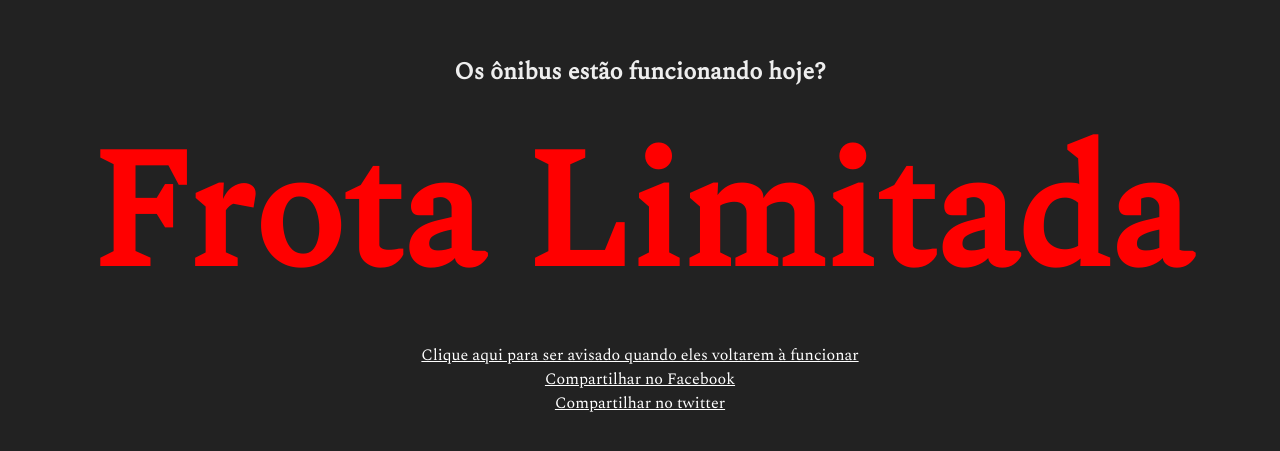
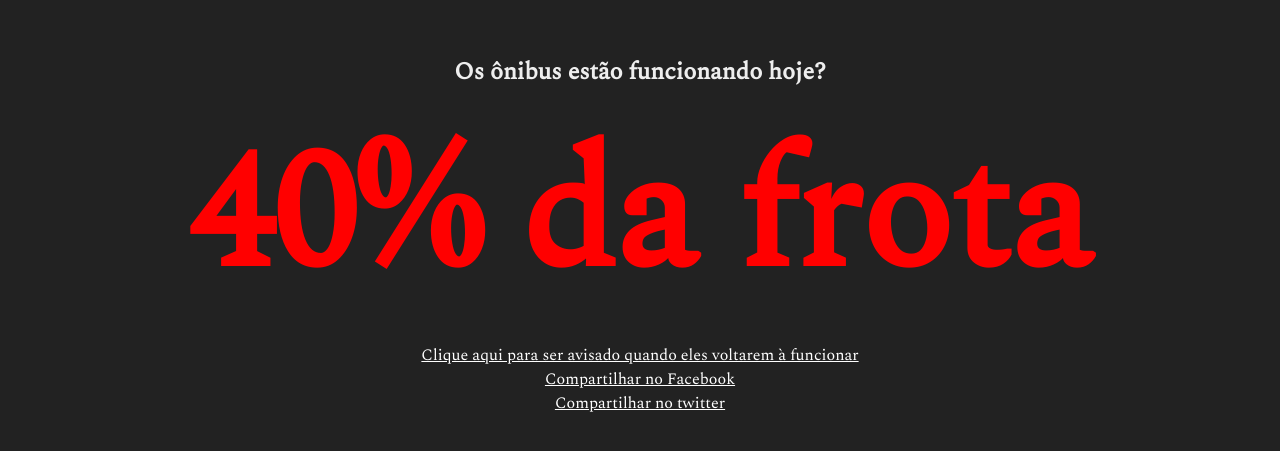
Before and after one commit to didicodethat/temonibusemnatal, a plain HTML site: page index.html in a window 1280 px wide. Shown: the part 165-616 px from the top of the page. Drawn offline with nearby package versions, Linux system fonts and the light colour scheme.

Commit message:
40% da frota

```diff
--- a/index.html
+++ b/index.html
@@ -3,7 +3,7 @@
 
 <head>
     <meta charset="UTF-8">
-    <title>Somente frota de emergência - Tem ônibus em natal?</title>
+    <title>40% - Tem ônibus em natal?</title>
     <link rel="shortcut icon" href="nao.ico">
     <!-- <link rel="favicon" href="nao.ico"> -->
     <link href="https://fonts.googleapis.com/css?family=Spectral" rel="stylesheet">
@@ -76,7 +76,7 @@
     <header>
         <h2>Os ônibus estão funcionando hoje?</h2>
         <!-- <h1 class="sim"> Sim! </h1> -->
-        <h1 class="nao"> Frota Limitada </h1>
+        <h1 class="nao"> 40% da frota </h1>
 
         <ul class="links">
             <!-- <li><a href="https://goo.gl/forms/6C079n0jUwNJpDHj2">Clique aqui para ser avisado se eles pararem de funcionar</a></li> -->
```
